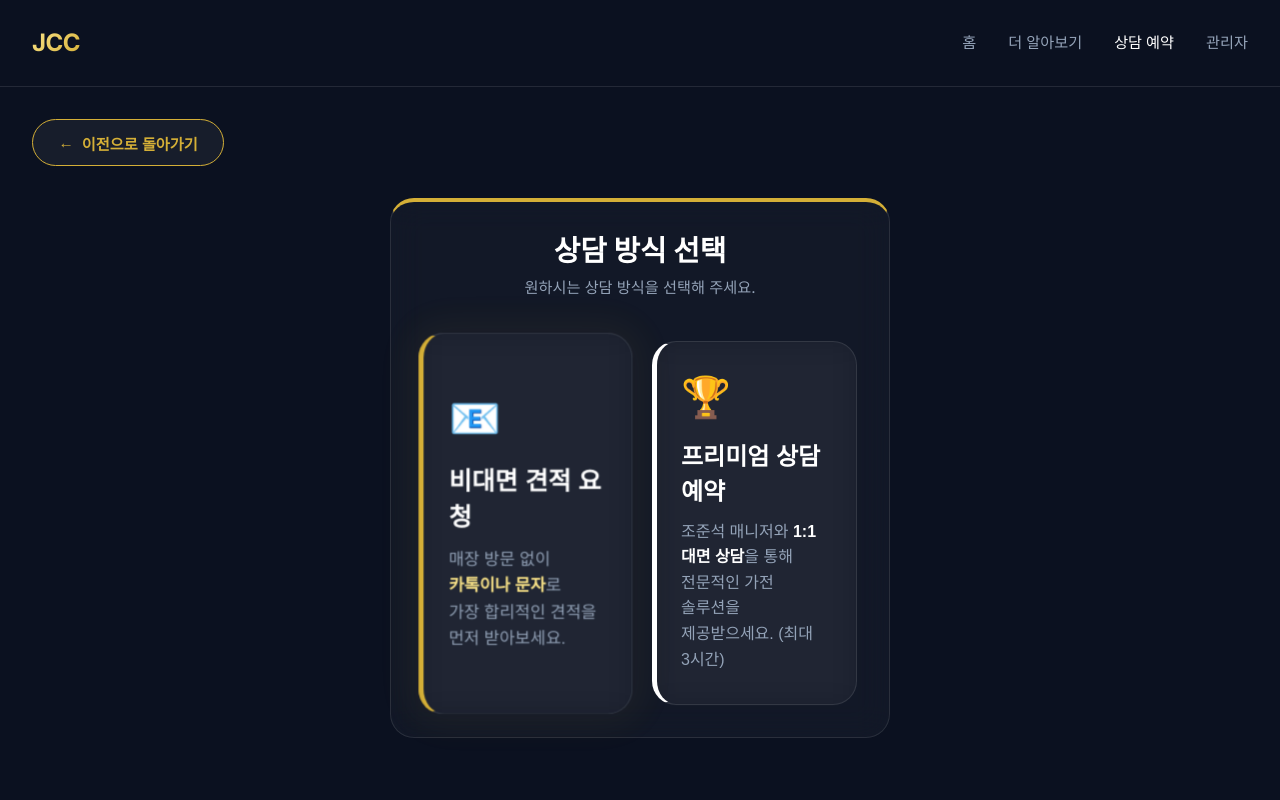
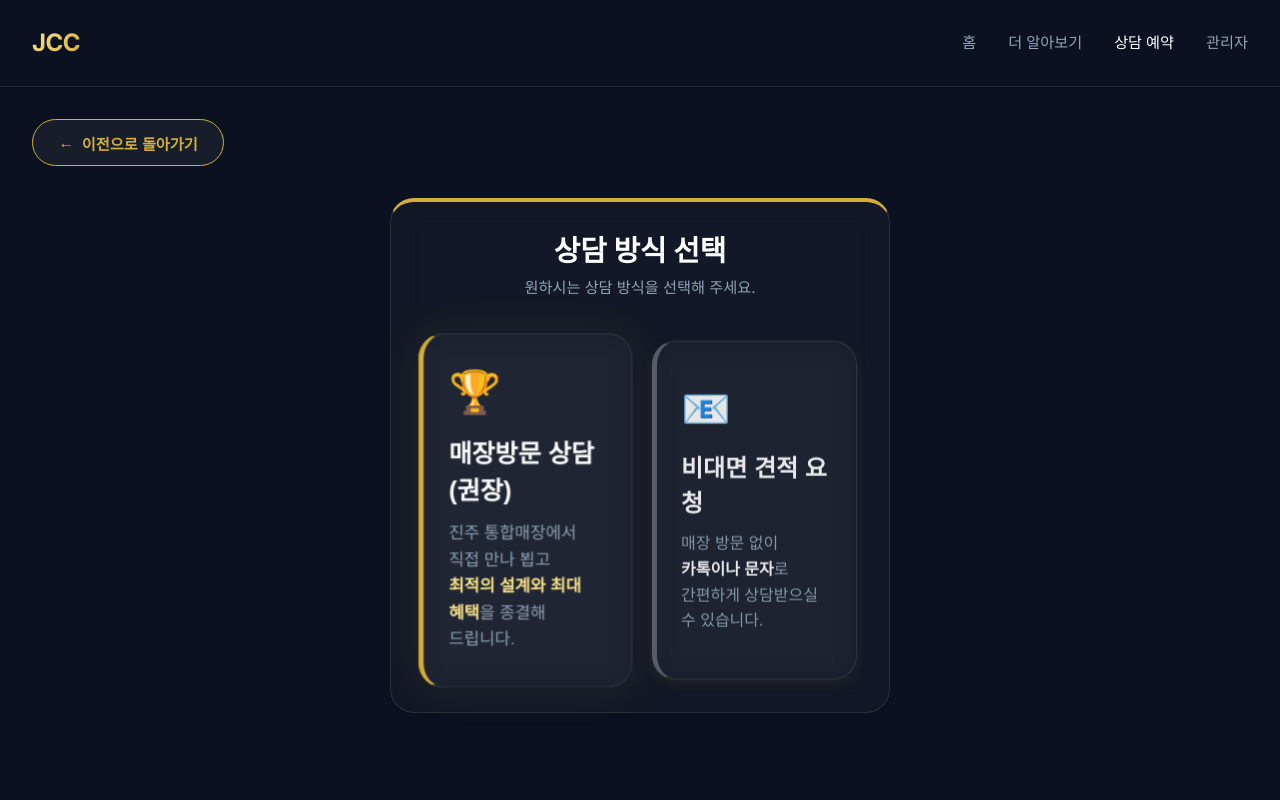
Before and after one commit to jincencho/jcc-band, a React (Vite) app in the folder web/: page / in a window 1280 px wide. Both pictures are taken after a click on the link "상담 예약". Shown: the top 800 px of the page. Built offline with nearby package versions, Linux system fonts and the light colour scheme.

Commit message:
Optimize reservation hierarchy and add scroll-to-top

```diff
--- a/web/src/App.jsx
+++ b/web/src/App.jsx
@@ -8,6 +8,12 @@ import './index.css';
 
 function App() {
   const [currentView, setCurrentView] = useState('home'); // 'home', 'admin', 'reservation', 'about', 'why-samsung'
+
+  // 페이지 이동 시 최상단으로 스크롤
+  React.useEffect(() => {
+    window.scrollTo(0, 0);
+  }, [currentView]);
+
   return (
     <div className="app-container">
       {/* Navigation Bar (Simple Mock) */}
--- a/web/src/components/Reservation.jsx
+++ b/web/src/components/Reservation.jsx
@@ -179,37 +179,41 @@ export default function Reservation({ onBack }) {
 
   const renderSelection = () => (
     <div className="mobile-stack" style={{ display: 'flex', gap: '1.5rem', width: '100%' }}>
+      {/* 1순위: 매장방문 상담 (강력 강조) */}
       <button
         className="glass-panel pulse"
-        onClick={() => setView('quote')}
+        onClick={() => setView('premium')}
         style={{
           padding: '2rem 1.5rem', textAlign: 'left', cursor: 'pointer',
           borderLeft: '5px solid var(--accent-gold)', width: '100%',
           background: 'var(--glass-bg)',
-          transition: 'all 0.3s ease'
+          transition: 'all 0.3s ease',
+          boxShadow: '0 10px 30px rgba(212, 175, 55, 0.15)'
+        }}
+      >
+        <div style={{ fontSize: '2.5rem', marginBottom: '1rem' }}>🏆</div>
+        <h3 style={{ fontSize: '1.5rem', fontWeight: 800, marginBottom: '0.75rem', color: 'white' }}>매장방문 상담 (권장)</h3>
+        <p style={{ color: 'var(--text-secondary)', fontSize: '1rem', lineHeight: 1.6, fontWeight: 400, wordBreak: 'keep-all' }}>
+          진주 통합매장에서 직접 만나 뵙고<br /><strong style={{ color: 'var(--accent-gold-light)' }}>최적의 설계와 최대 혜택</strong>을 종결해 드립니다.
+        </p>
+      </button>
+
+      {/* 2순위: 비대면 견적 */}
+      <button
+        className="glass-panel float"
+        onClick={() => setView('quote')}
+        style={{
+          padding: '2rem 1.5rem', textAlign: 'left', cursor: 'pointer',
+          borderLeft: '5px solid rgba(255,255,255,0.3)', width: '100%',
+          background: 'var(--glass-bg)',
+          transition: 'all 0.3s ease',
+          opacity: 0.9
         }}
       >
         <div style={{ fontSize: '2.5rem', marginBottom: '1rem' }}>📧</div>
         <h3 style={{ fontSize: '1.5rem', fontWeight: 800, marginBottom: '0.75rem', color: 'white' }}>비대면 견적 요청</h3>
         <p style={{ color: 'var(--text-secondary)', fontSize: '1rem', lineHeight: 1.6, fontWeight: 400, wordBreak: 'keep-all' }}>
-          매장 방문 없이 <strong style={{ color: 'var(--accent-gold-light)' }}>카톡이나 문자</strong>로<br />가장 합리적인 견적을 먼저 받아보세요.
-        </p>
-      </button>
-
-      <button
-        className="glass-panel"
-        onClick={() => setView('premium')}
-        style={{
-          padding: '2rem 1.5rem', textAlign: 'left', cursor: 'pointer',
-          borderLeft: '5px solid #ffffff', width: '100%',
-          background: 'var(--glass-bg)',
-          transition: 'all 0.3s ease'
-        }}
-      >
-        <div style={{ fontSize: '2.5rem', marginBottom: '1rem' }}>🏆</div>
-        <h3 style={{ fontSize: '1.5rem', fontWeight: 800, marginBottom: '0.75rem', color: 'white' }}>프리미엄 상담 예약</h3>
-        <p style={{ color: 'var(--text-secondary)', fontSize: '1rem', lineHeight: 1.6, fontWeight: 400, wordBreak: 'keep-all' }}>
-          조준석 매니저와 <strong style={{ color: 'white' }}>1:1 대면 상담</strong>을 통해<br />전문적인 가전 솔루션을 제공받으세요. (최대 3시간)
+          매장 방문 없이 <strong style={{ color: 'white' }}>카톡이나 문자</strong>로<br />간편하게 상담받으실 수 있습니다.
         </p>
       </button>
     </div>
```
